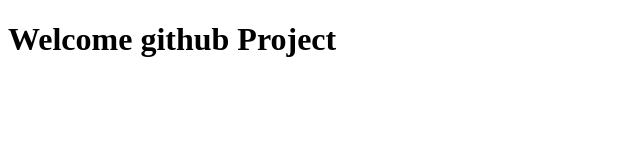
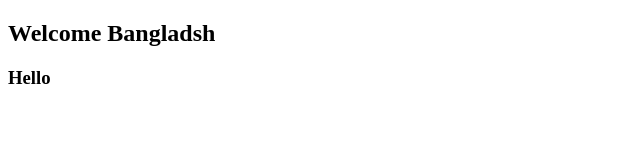
Before and after one commit to sayedabhuiyan8/agency, a plain HTML site: page index.html in a window 1280 px wide. Shown: the whole page, without its empty margins (0-640 px from the left). Drawn offline with Linux system fonts and the light colour scheme.

Commit message:
change html and css

```diff
--- a/index.html
+++ b/index.html
@@ -7,6 +7,7 @@
     <link rel="stylesheet" herf="style.css">
 </head>
 <body>
-    <h1>Welcome github Project</h1>
+    <h2 class="heading">Welcome Bangladsh</h2>
+    <h3>Hello</h3>
 </body>
 </html>
--- a/style.css
+++ b/style.css
@@ -1,4 +1,5 @@
 
 .heading{
     color:red;
+    background-color: blueviolet;
 }
```
